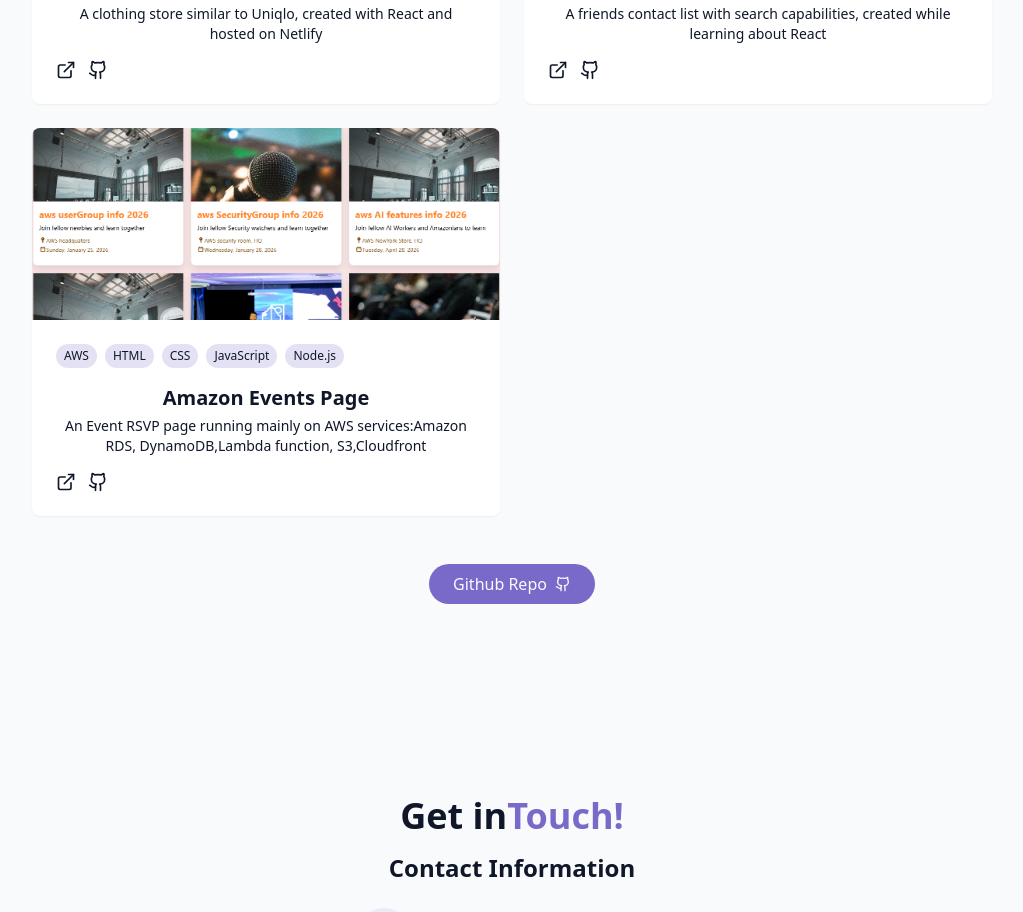
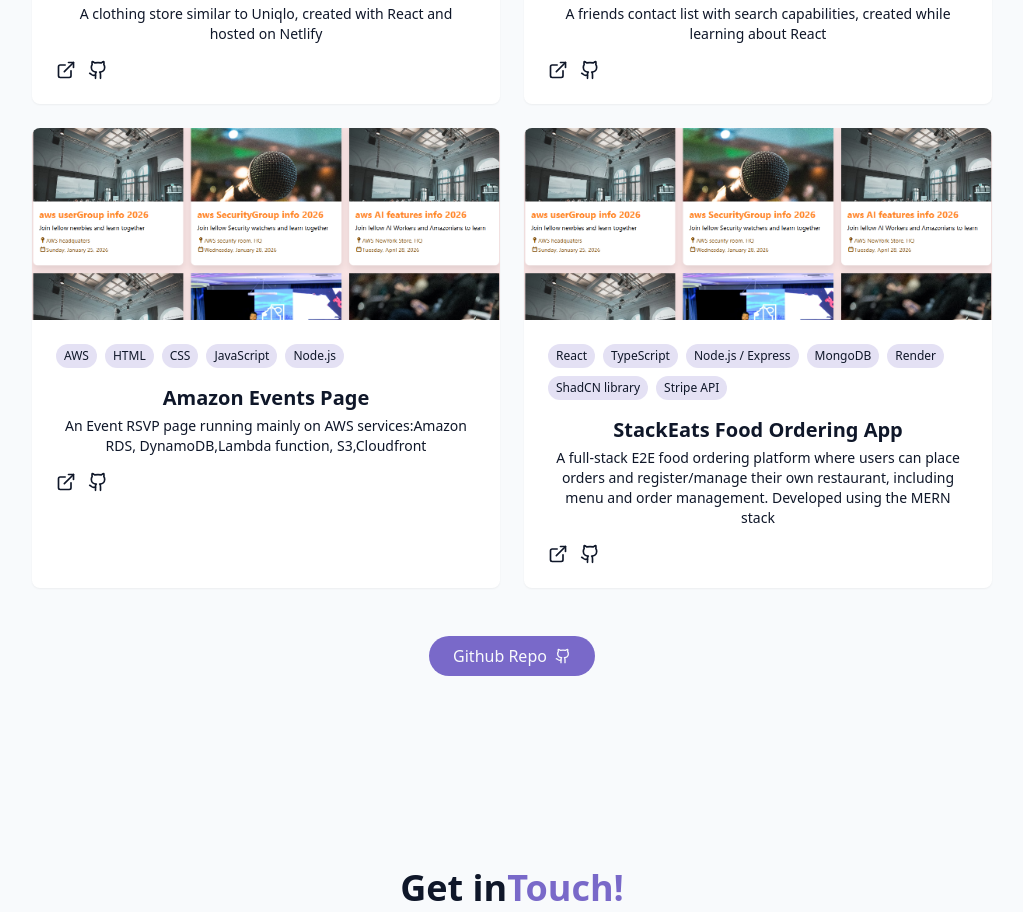
Before and after one commit to Ryan-F3107/portfolio-site, a React (Vite) app: page / in a window 1280 px wide. Shown: the part 1308-2220 px from the top of the page, without its empty margins (128-1151 px from the left). Built offline with nearby package versions, Linux system fonts and the light colour scheme.

Commit message:
added 4th project to portfolio site

```diff
--- a/src/components/ProjectsSection.tsx
+++ b/src/components/ProjectsSection.tsx
@@ -27,6 +27,15 @@
         tags:["AWS","HTML","CSS","JavaScript","Node.js"],
         demoUrl:"https://d3d45c8x5z1v9o.cloudfront.net/",
         githubUrl:"https://github.com/Ryan-F3107/AWS-Event-Page",
+    },
+    {
+        id: 4,
+        title: "StackEats Food Ordering App",
+        description: "A full-stack E2E food ordering platform where users can place orders and register/manage their own restaurant, including menu and order management. Developed using the MERN stack",
+        image:"/projects/AWS_Event_RSVP.png",
+        tags:["React","TypeScript","Node.js / Express","MongoDB","Render","ShadCN library","Stripe API"],
+        demoUrl:"https://stack-food-ordering-app-frontend.onrender.com/",
+        githubUrl:"https://github.com/Ryan-F3107/Stack-Food-Ordering-App-Frontend",
     }
 ]
 export const ProjectsSection = () => {
```
Also changed, not shown: public/projects/HomePage.png (added).
